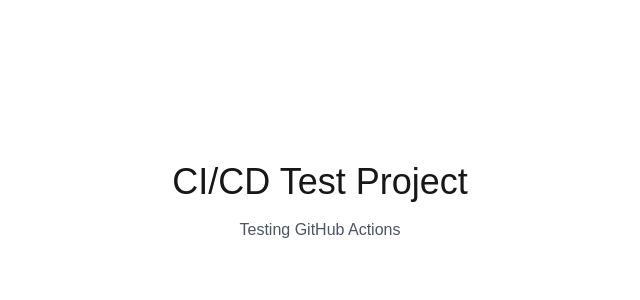
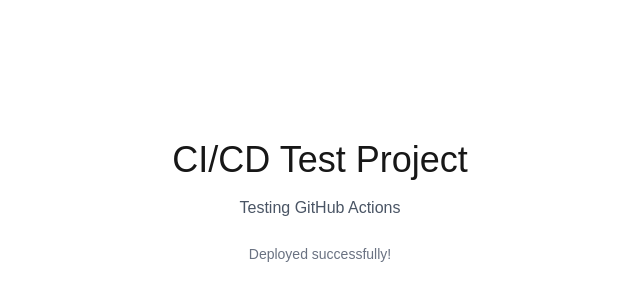
Before and after one commit to marcus-mm2206892/CICD, a Next.js app in the folder cicd-pipeline/: page / in a window 1280 px wide. Shown: the part 198-498 px from the top of the page, without its empty margins (320-960 px from the left). Built offline with nearby package versions, Linux system fonts and the light colour scheme.

Commit message:
add text

```diff
--- a/cicd-pipeline/app/page.tsx
+++ b/cicd-pipeline/app/page.tsx
@@ -4,6 +4,7 @@ export default function Home() {
       <main className="text-center">
         <h1 className="text-4xl font-light mb-4">CI/CD Test Project</h1>
         <p className="text-gray-600">Testing GitHub Actions</p>
+        <p className="mt-6 text-sm text-gray-500">Deployed successfully!</p>
       </main>
     </div>
   );
```
